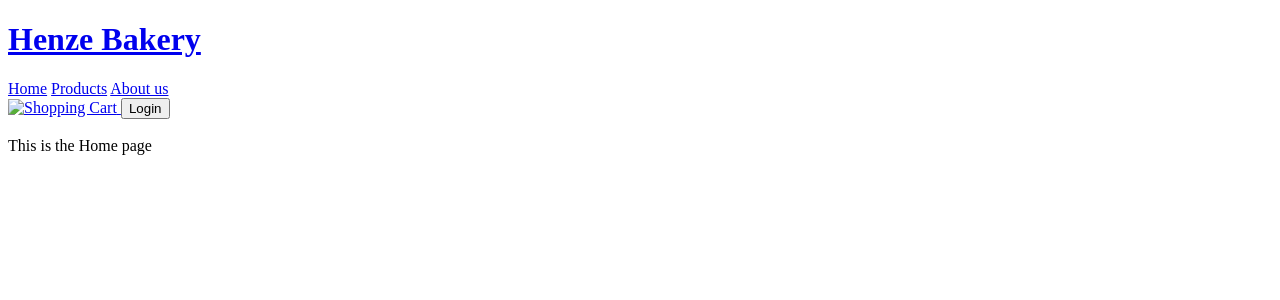
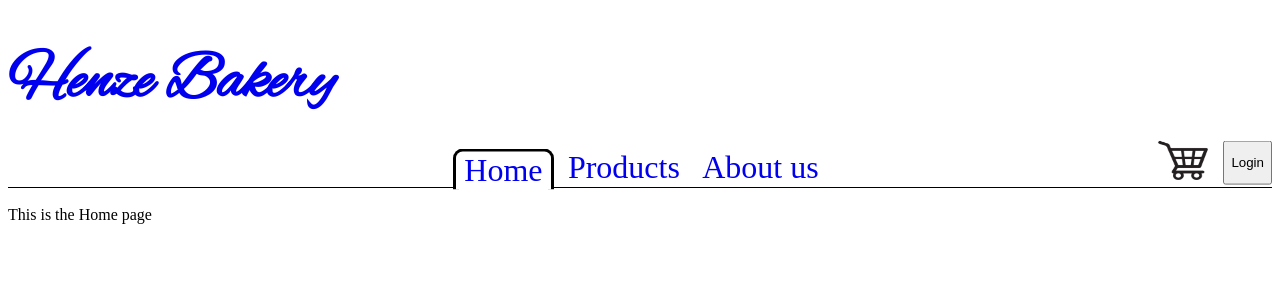
Before and after one commit to DevCharlesJ/Group3_Project, a Django app: page / in a window 1280 px wide. Shown: the top 300 px of the page. Run offline with Django 4.2, Linux system fonts and the light colour scheme.

Commit message:
Initial design for base html

```diff
--- /dev/null
+++ b/group3/Bakery/static/css/base.css
@@ -0,0 +1,88 @@
+/* Import Google Fonts */
+@import url('https://fonts.googleapis.com/css2?family=Alex+Brush&family=Great+Vibes&family=Lobster&family=Pacifico&display=swap');
+
+#main-nav {
+    position: relative;
+    height: 4em;
+    border-bottom: 0.1em solid black;
+    /* overflow: ; */
+}
+
+#nav-container {
+    display: flex;
+    justify-content: center;
+    margin:auto;
+    position: absolute;
+    bottom: 0;
+    left: 0;
+    right:0;
+    top:0;
+    transform: translateY(40%);
+}
+
+nav {
+    display: flex;
+    justify-content: center;
+    /* border-top: 0.1em solid red;
+    border-left: 0.1em solid red;
+    border-right: 0.1em solid red; */
+    height:60%; /* This is the inverse of nav-container's transform Y-translation*/
+}
+
+
+
+nav a {
+    font-size: 2em;
+    text-decoration: none;
+    height:1.2em;
+
+    margin-left: 0.1em;
+    margin-right: 0.1em;
+    padding-left: 0.25em;
+    padding-right:0.25em;
+    /* border-top-left-radius: ; */
+}
+
+/* Special styling for nav where page is selected */
+.selected-nav {
+    background-color:white;
+    border: 0.1em solid black;
+    border-bottom: 0em;
+    border-radius: 0.3em 0.3em 0em 0em;
+}
+
+nav a:visited {
+    color: black;
+}
+
+#page-header h1 {
+    color: black;
+    position: relative;
+    left: 0;
+    margin-bottom:0;
+    font-family: 'Alex Brush', cursive;
+    font-size: 4em;
+}
+
+#page-header h1 a {
+    text-decoration: none;
+}
+
+#page-header h1 a:visited{
+    color: black;
+}
+
+#customer-section {
+    display: flex;
+    float: right;
+    transform: translateY(40%);
+}
+
+#cart-section {
+    text-decoration: none;
+}
+
+#cart-section img {
+    width: 5em;
+    height: 2.5em;
+}
--- a/group3/Bakery/templates/bakery/base.html
+++ b/group3/Bakery/templates/bakery/base.html
@@ -3,7 +3,7 @@
 <!DOCTYPE html>
 <html>
     <head>
-        <link rel="stylesheet" href="{% static 'css/main.css' %}" type="text/css">
+        <link rel="stylesheet" href="{% static 'css/base.css' %}" type="text/css">
         <title>
             {% if page_name %}
                 Henze Bakery - {{page_name}}
@@ -13,20 +13,34 @@
         </title>
     </head>
     <body>
-        <header class="page-header">
-            <div class="container">
+        <div id="page-header">
             <h1><a href="/">Henze Bakery</a></h1>
         </div>
-        </header>
+        <div id="main-nav">
+            <div id="nav-container">
                 <nav>
+                    {% if page_name == 'Home' %}
+                        <a class="selected-nav" href="/">Home</a>
+                    {% else %}
                         <a href="/">Home</a>
+                    {% endif %}
+
+                    {% if page_name == 'Products' %}
+                        <a class="selected-nav" href="/products">Products</a>
+                    {% else %}
                         <a href="/products">Products</a>
+                    {% endif %}
+
+                    {% if page_name == 'About' %}
+                        <a class="selected-nav" href="/about">About us</a>
+                    {% else %}
                         <a href="/about">About us</a>
+                    {% endif %}
                 </nav>
-
+            </div>
             <div id="customer-section">
-            <a href="/cart">
-                <img alt="Shopping Cart">
+                <a id='cart-section' href="/cart">
+                    <img id="cart-img" src="{% static 'images/cart.png' %}" alt="Shopping Cart">
                 </a>
                 <!-- if logged in -->
                     <!-- Customer name-->
@@ -34,6 +48,9 @@
                 <!-- else -->
                     <button>Login</button>
             </div>
+        </div>
+
+
 
         <main class="main-container">
             {% block content %}
--- a/group3/Bakery/views.py
+++ b/group3/Bakery/views.py
@@ -31,4 +31,4 @@ def products(request):
 
 
 def home(request):
-    return render(request, 'bakery/index.html')
+    return render(request, 'bakery/index.html', {'page_name': 'Home'})
```
Also changed, not shown: group3/Bakery/static/css/main.css (deleted), group3/Bakery/static/images/cart.png (added). Lines whose indentation alone changed are shown as unchanged.
